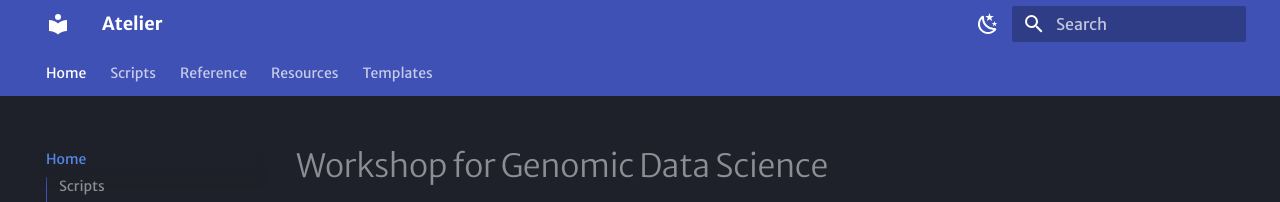
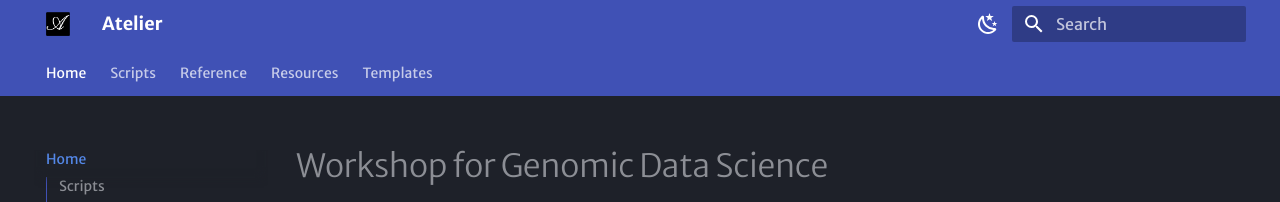
Before and after one commit to pblaney/atelier, an MkDocs documentation site: the page built from docs/index.md, in a window 1280 px wide. Shown: the top 202 px of the page. Built offline with MkDocs 1.6.1 and Material for MkDocs 9.7.7, drawn with Linux system fonts in a browser that asks for light colours; some web fonts are replaced.

Commit message:
more personalization

```diff
--- a/mkdocs.yml
+++ b/mkdocs.yml
@@ -7,6 +7,8 @@
   font:
     text: Merriweather Sans
     code: Red Hat Mono
+  logo: assets/atelier-icon.png
+  favicon: assets/atelier-icon.png
   features:
     - navigation.tabs
     - navigation.top
@@ -39,6 +41,10 @@
   - Templates: templates.md
 
 markdown_extensions:
+  - attr_list
+  - pymdownx.emoji:
+      emoji_index: !!python/name:material.extensions.emoji.twemoji
+      emoji_generator: !!python/name:material.extensions.emoji.to_svg
   - tables
   - pymdownx.highlight:
       anchor_linenums: true
```
Also changed, not shown: docs/assets/atelier-icon.png (added).
